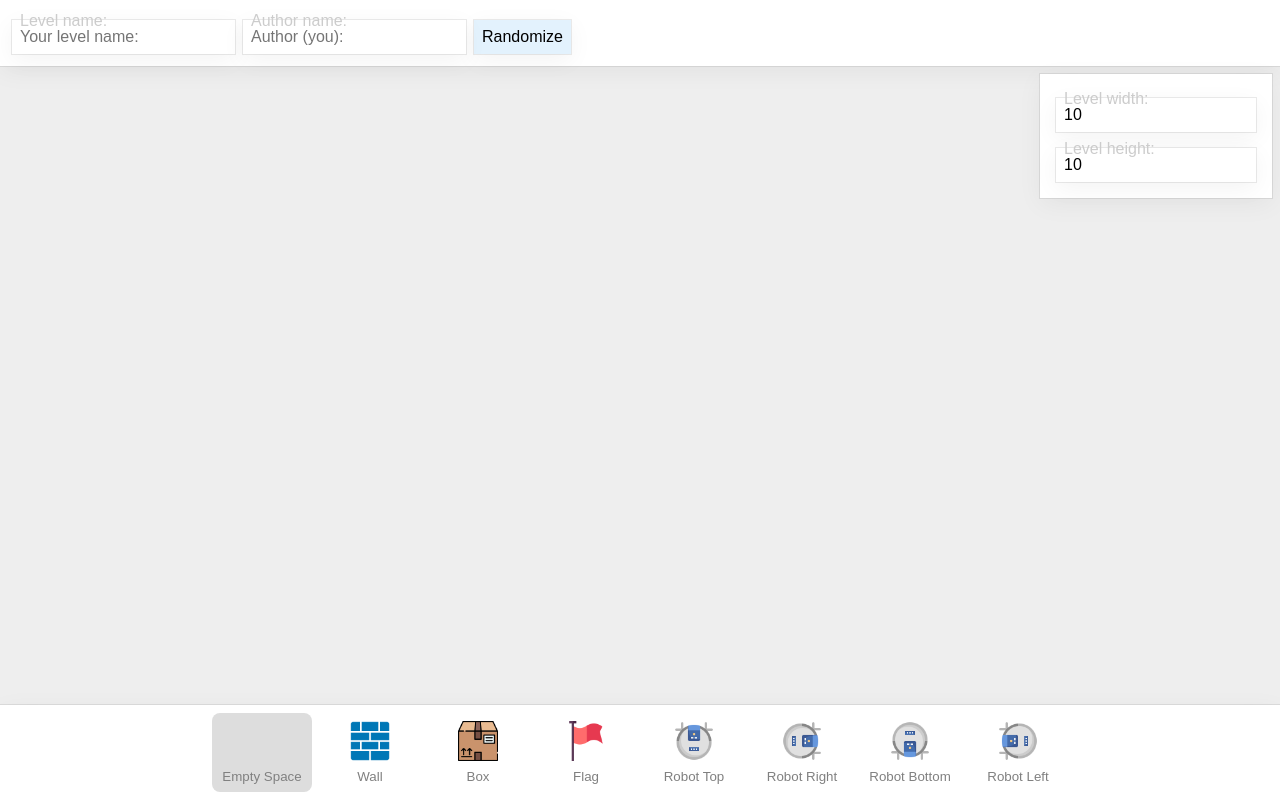
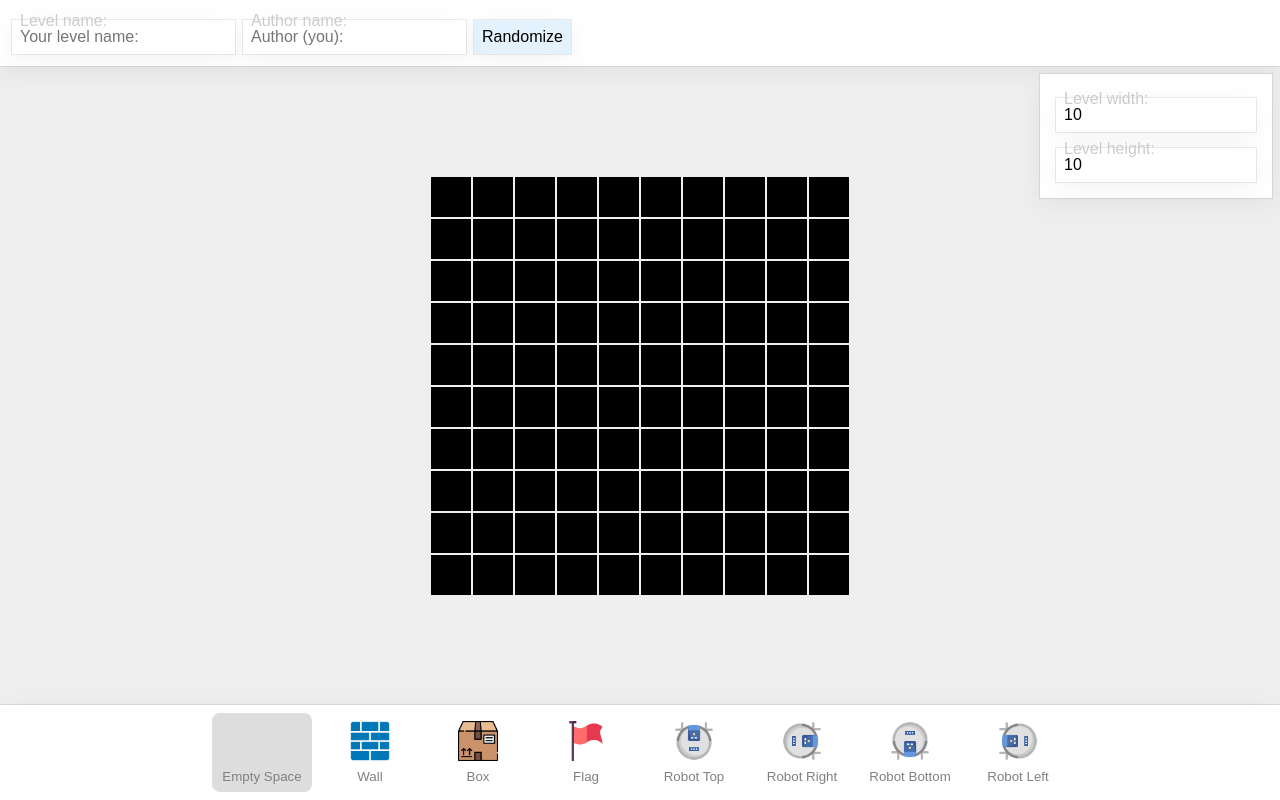
Before and after one commit to it1shka/code-adventure-levels, an Angular app: page /level/new in a window 1280 px wide. Built offline with nearby package versions, Linux system fonts and the light colour scheme.

Commit message:
feat(editor): added better validation

```diff
--- a/src/editor/editor.component.html
+++ b/src/editor/editor.component.html
@@ -30,8 +30,8 @@
         <input
           placeholder="Level width: "
           type="number"
-          min="5"
-          max="20"
+          [min]="minSize"
+          [max]="maxSize"
           [(ngModel)]="levelWidth"
         />
       </div>
@@ -40,12 +40,35 @@
         <input
           placeholder="Level height: "
           type="number"
-          min="5"
-          max="20"
+          [min]="minSize"
+          [max]="maxSize"
           [(ngModel)]="levelHeight"
         />
       </div>
     </aside>
+    @if (isLevelSizeValid()) {
+      <div class="field" [style]="{
+        display: 'grid',
+        'grid-template-rows': 'repeat(' + levelHeight + ', 1fr)',
+        'grid-template-columns': 'repeat(' + levelWidth + ', 1fr)',
+        gap: '2px',
+      }">
+        @for (_ of [].constructor(levelHeight); let row = $index; track row) {
+          @for (_ of [].constructor(levelWidth); let column = $index; track column) {
+            <div class="cell"></div>
+          }
+        }
+      </div>
+    } @else {
+      <div class="warning">
+        <img priority
+          width="150"
+          height="150"
+          ngSrc="/warning-sign.png"
+        />
+        <h1>{{ levelSizeErrorMessage }}</h1>
+      </div>
+    }
   </main>
 
   <footer class="footer">
--- a/src/editor/editor.component.scss
+++ b/src/editor/editor.component.scss
@@ -49,6 +49,8 @@
 .editor-container {
   position: relative;
   flex: 1;
+  display: grid;
+  place-items: center;
   .level-size {
     position: absolute;
     top: 0.5em;
@@ -95,3 +97,21 @@
     }
   }
 }
+
+.field {
+  .cell {
+    background-color: black;
+    width: 40px;
+    height: 40px;
+  }
+}
+
+.warning {
+  display: flex;
+  flex-direction: column;
+  align-items: center;
+  gap: 0.5em;
+  h1 {
+    color: grey;
+  }
+}
--- a/src/editor/editor.component.ts
+++ b/src/editor/editor.component.ts
@@ -15,6 +15,8 @@ import { NgClass, NgOptimizedImage } from '@angular/common'
 })
 export class EditorComponent implements OnInit {
   readonly brushes = brushes
+  readonly minSize = 5
+  readonly maxSize = 20
   levelName = ''
   authorName = ''
   brushPointer = 0
@@ -83,4 +85,30 @@ export class EditorComponent implements OnInit {
       }
     }
   }
+
+  isLevelSizeValid = () => {
+    if (!Number.isFinite(this.levelWidth) || !Number.isFinite(this.levelHeight)) {
+      return false
+    }
+    if (this.levelWidth < this.minSize || this.levelWidth > this.maxSize) {
+      return false
+    }
+    if (this.levelHeight < this.minSize || this.levelHeight > this.maxSize) {
+      return false
+    }
+    return true
+  }
+
+  get levelSizeErrorMessage() {
+    if (!Number.isFinite(this.levelWidth) || !Number.isFinite(this.levelHeight)) {
+      return 'Level width or height are not numbers'
+    }
+    if (this.levelWidth < this.minSize || this.levelWidth > this.maxSize) {
+      return `Level width should be between ${this.minSize} and ${this.maxSize}`
+    }
+    if (this.levelHeight < this.minSize || this.levelHeight > this.maxSize) {
+      return `Level height should be between ${this.minSize} and ${this.maxSize}`
+    }
+    return 'Everything is alright'
+  }
 }
```
Also changed, not shown: public/warning-sign.png (added).
